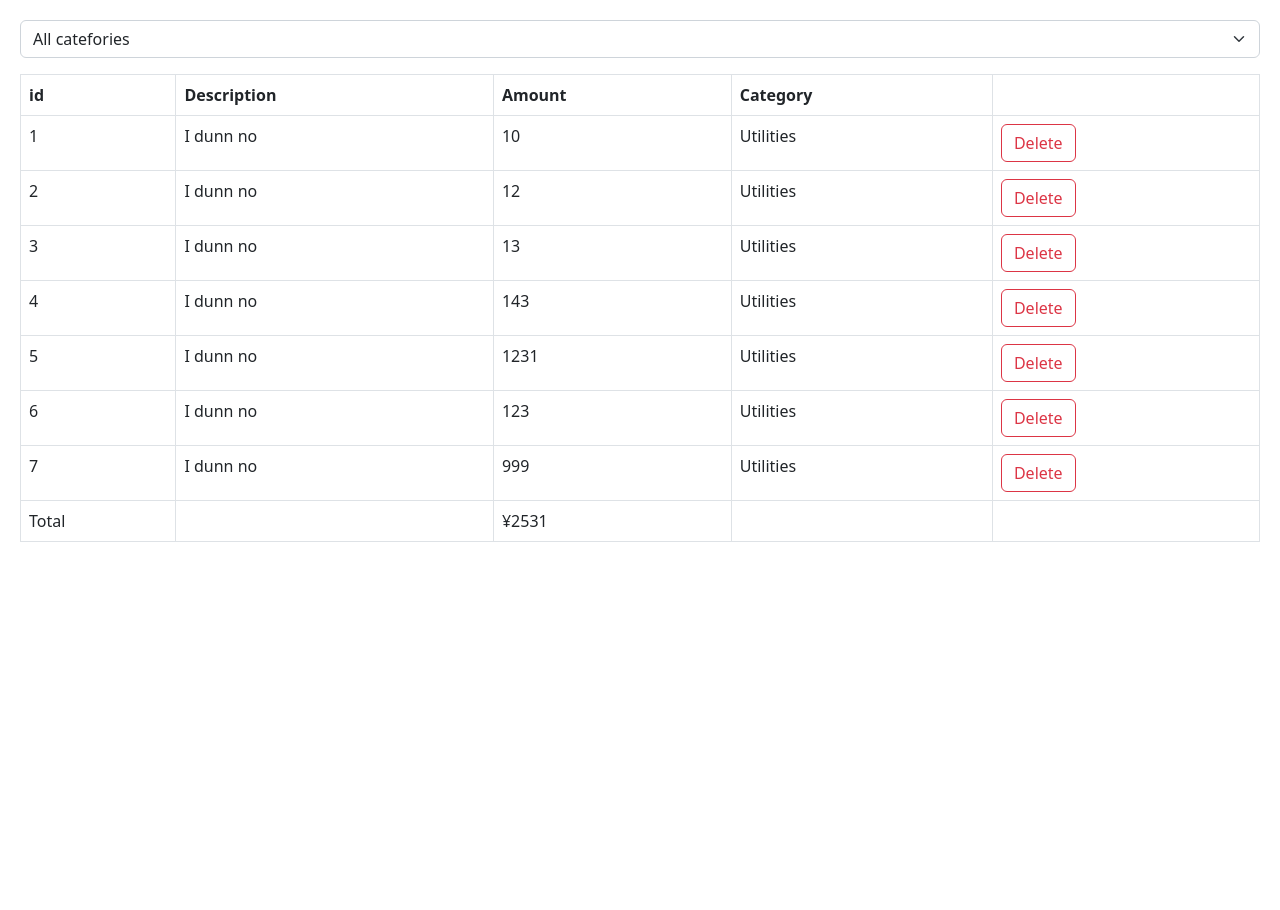
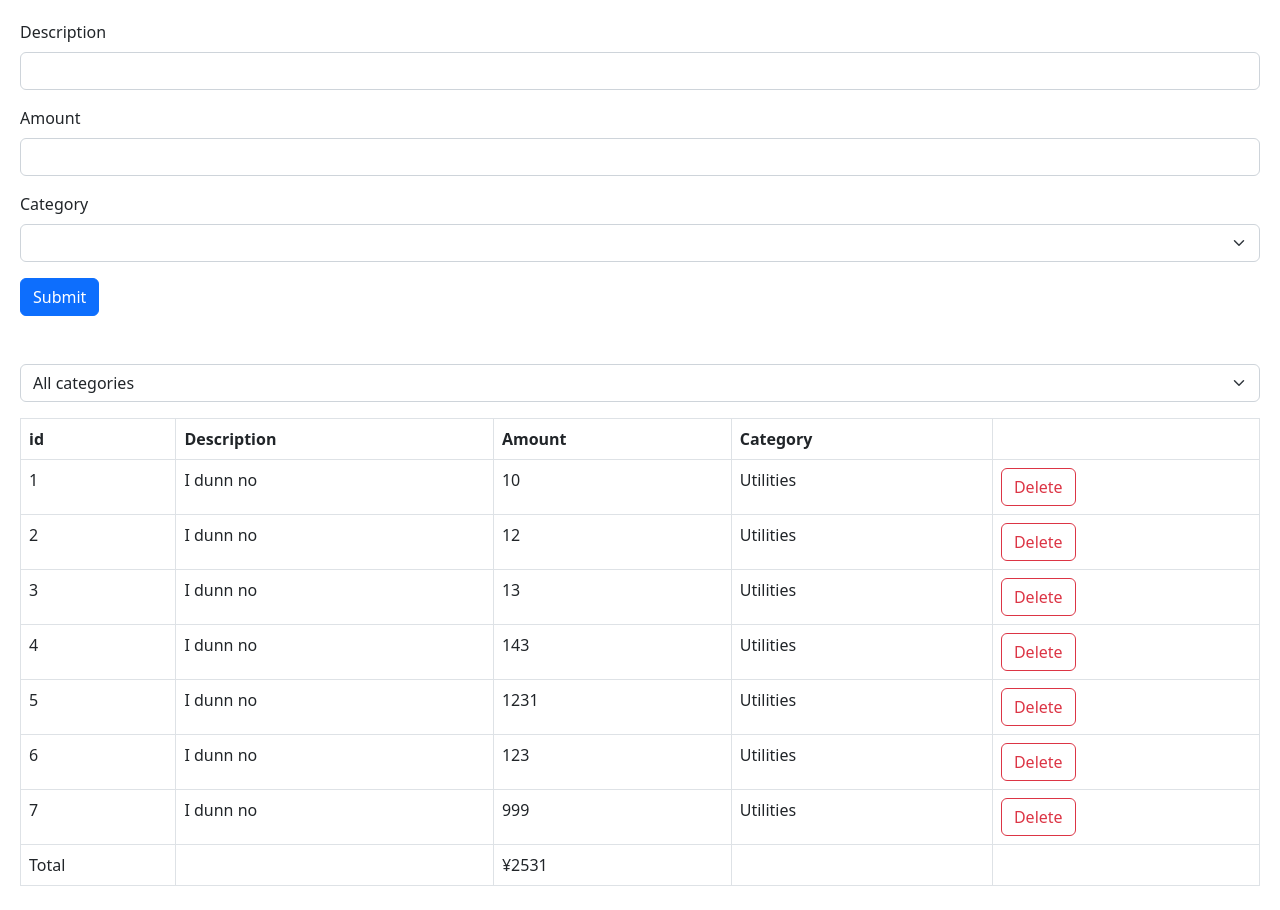
Before and after one commit to BishwasKoirala/mosh-react, a React (Vite) app: page / in a window 1280 px wide. Shown: the top 910 px of the page. Before the commit the page ends 800 px from the top, so only its background shows below. Built offline with nearby package versions, Linux system fonts and the light colour scheme.

Commit message:
next => integrating with react hook form and zod

```diff
--- a/src/App.tsx
+++ b/src/App.tsx
@@ -3,6 +3,9 @@
 import Form from "./components/Form";
 import ExpenseList from "./expense-tracker/components/ExpenseList";
 import ExpenseFilter from "./expense-tracker/components/ExpenseFilter";
+import ExpenseForm from "./expense-tracker/components/Expense-Form";
+
+export const categories = ["Groceries", "Utilities", "Entertainment"];
 
 const App = () => {
   const [selectedCategory, setSelectedCategory] = useState("");
@@ -25,6 +28,9 @@
   if (expenses.length > 0)
     return (
       <div>
+        <div className="mb-5">
+          <ExpenseForm />
+        </div>
         <div className="mb-3">
           <ExpenseFilter
             onSelectCategory={(category) => setSelectedCategory(category)}
--- /dev/null
+++ b/src/expense-tracker/components/Expense-Form.tsx
@@ -0,0 +1,37 @@
+import React from "react";
+import { categories } from "../../App";
+
+const ExpenseForm = () => {
+  return (
+    <form>
+      <div className="mb-3">
+        <label htmlFor="description" className="form-label">
+          Description
+        </label>
+        <input id="description" type="text" className="form-control" />
+      </div>
+      <div className="mb-3">
+        <label htmlFor="" className="form-label">
+          Amount
+        </label>
+        <input type="number" className="form-control" />
+      </div>
+      <div className="mb-3">
+        <label htmlFor="catefory" className="form-label">
+          Category
+        </label>
+        <select id="category" className="form-select">
+          <option value=""></option>
+          {categories.map((category) => (
+            <option key={category} value={category}>
+              {category}
+            </option>
+          ))}
+        </select>
+      </div>
+      <button className="btn btn-primary">Submit</button>
+    </form>
+  );
+};
+
+export default ExpenseForm;
--- a/src/expense-tracker/components/ExpenseFilter.tsx
+++ b/src/expense-tracker/components/ExpenseFilter.tsx
@@ -1,4 +1,5 @@
 import React from "react";
+import { categories } from "../../App";
 
 interface Props {
   onSelectCategory: (category: string) => void;
@@ -10,10 +11,8 @@
       className="form-select"
       onChange={(e) => onSelectCategory(e.target.value)}
     >
-      <option value="">All catefories</option>
-      <option value="Groceries">Groceries</option>
-      <option value="Utilities">Utilities</option>
-      <option value="Entertainment">Entertainment</option>
+      <option value="">All categories</option>
+      {categories.map(category => <option key={category} value={category}>{category}</option>)}
     </select>
   );
 };
```
